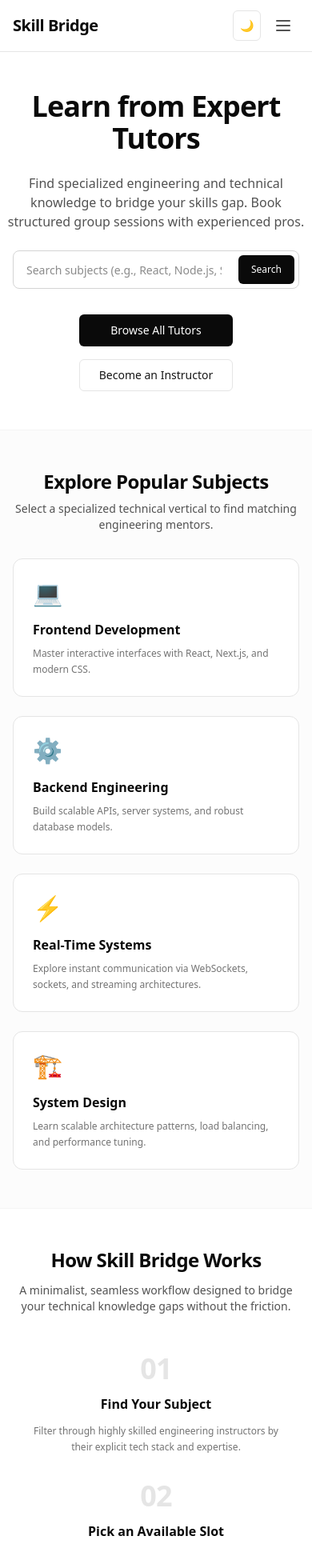
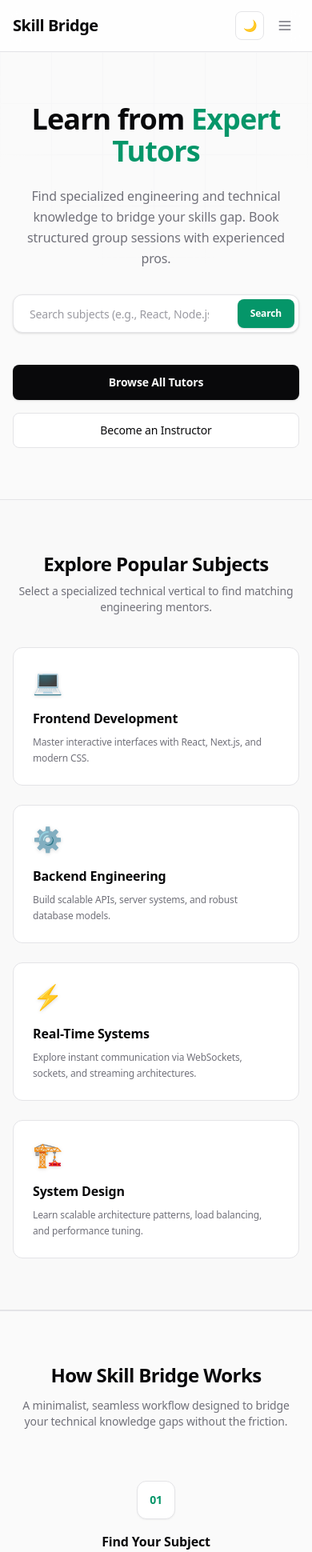
Before and after one commit to Sani-Mohibur/skill-bridge, a Next.js app: page / in a window 390 px wide. Shown: the top 1940 px of the page at 80% size. Built offline with nearby package versions, Linux system fonts and the light colour scheme.

Commit message:
feat: enhance theming support and improve UI components with new styles

```diff
--- a/src/app/globals.css
+++ b/src/app/globals.css
@@ -1,34 +1,82 @@
 @import "tailwindcss";
 
 @theme {
+  /* Core Canvas Tokens */
   --color-background: var(--background);
   --color-foreground: var(--foreground);
+
+  /* Semantic Layer Tokens */
+  --color-card: var(--card);
+  --color-card-border: var(--card-border);
+  --color-muted-surface: var(--muted-surface);
+  --color-muted-text: var(--muted-text);
+
+  /* Sophisticated Interactive Accents */
+  --color-brand-accent: var(--brand-accent);
+  --color-brand-hover: var(--brand-hover);
+  --color-input-focus: var(--input-focus);
 }
 
 :root {
-  --background: #ffffff;
-  --foreground: #0a0a0a;
+  /* Premium Minimalist Light Mode */
+  --background: #fafafa; /* Luxurious gallery off-white */
+  --foreground: #09090b; /* Strict obsidian charcoal for high-end text */
+
+  --card: #ffffff; /* Pure crisp floating cards */
+  --card-border: #e4e4e7; /* Razor-thin subtle border structure */
+
+  --muted-surface: #f4f4f5; /* Soft contrasting section background rows */
+  --muted-text: #71717a; /* Calmed metadata tracking gray */
+
+  --brand-accent: #059669; /* Sharp Engineering Emerald */
+  --brand-hover: #047857; /* Deep tactile emerald feedback */
+  --input-focus: #09090b;
 }
 
-@media (prefers-color-scheme: dark) {
-  :root {
-    --background: #0a0a0a;
-    --foreground: #ffffff;
-  }
+.dark {
+  /* Elite Engineering Dark Mode */
+  --background: #09090b; /* True technical matte midnight */
+  --foreground: #f4f4f5; /* Crisp industrial silver prose */
+
+  --card: #141417; /* Low-lit micro-elevated containers */
+  --card-border: #232326; /* Ghostly fine framework outlines */
+
+  --muted-surface: #18181b; /* Dark contrast section anchors */
+  --muted-text: #9a9a14; /* Highly legible steel secondary font gray */
+
+  --brand-accent: #10b981; /* Vivid luminous electronic green */
+  --brand-hover: #34d399; /* Vibrant accent reaction flare */
+  --input-focus: #f4f4f5;
 }
 
-/* Explicit data-theme toggle fallback */
-[data-theme="dark"] {
-  --background: #0a0a0a;
-  --foreground: #ffffff;
-}
-
-[data-theme="light"] {
-  --background: #ffffff;
-  --foreground: #0a0a0a;
+@layer base {
+  * {
+    /* Fluid micro-interactions across the entire application workspace */
+    transition-property:
+      background-color, border-color, text-color, fill, stroke, box-shadow;
+    transition-timing-function: cubic-bezier(
+      0.16,
+      1,
+      0.3,
+      1
+    ); /* Premium ease-out exponential */
+    transition-duration: 250ms;
+    box-sizing: border-box;
   }
 
   body {
     background-color: var(--background);
     color: var(--foreground);
+    font-feature-settings:
+      "ss01", "ss03", "cv02", "cv11"; /* Elite geometry alignment for Geist typography */
+    -webkit-font-smoothing: antialiased;
+    -moz-osx-font-smoothing: grayscale;
+    letter-spacing: -0.01em; /* Tight high-end look */
   }
+
+  /* Custom text highlighting shade to match brand */
+  ::selection {
+    background-color: rgba(16, 185, 129, 0.15);
+    color: var(--foreground);
+  }
+}
--- a/src/app/layout.tsx
+++ b/src/app/layout.tsx
@@ -27,9 +27,9 @@ export default function RootLayout({
   return (
     <html
       lang="en"
-      className={`${geistSans.variable} ${geistMono.variable} h-full antialiased`}
+      className={`${geistSans.variable} ${geistMono.variable} h-full`}
     >
-      <body className="min-h-full flex flex-col bg-background text-foreground transition-colors duration-200">
+      <body className="min-h-full flex flex-col">
         <ThemeProvider>{children}</ThemeProvider>
       </body>
     </html>
--- a/src/components/home/FeaturedCategories.tsx
+++ b/src/components/home/FeaturedCategories.tsx
@@ -40,14 +40,14 @@ const POPULAR_CATEGORIES: CategoryCard[] = [
 
 export default function FeaturedCategories() {
   return (
-    <section className="w-full py-12 border-t border-neutral-100 bg-neutral-50/50">
+    <section className="w-full py-16 md:py-20 border-y border-card-border bg-muted-surface/30">
       <div className="max-w-7xl mx-auto px-4 sm:px-6 lg:px-8">
         {/* Section Heading */}
-        <div className="text-center md:text-left mb-8">
-          <h2 className="text-2xl font-bold tracking-tight text-neutral-950 sm:text-3xl">
+        <div className="text-center md:text-left mb-10">
+          <h2 className="text-2xl font-extrabold tracking-tight text-foreground sm:text-3xl">
             Explore Popular Subjects
           </h2>
-          <p className="mt-2 text-sm text-neutral-600">
+          <p className="mt-2 text-sm text-muted-text">
             Select a specialized technical vertical to find matching engineering
             mentors.
           </p>
@@ -59,13 +59,18 @@ export default function FeaturedCategories() {
             <Link
               key={category.slug}
               href={`/tutors?category=${category.slug}`}
-              className="group block p-6 rounded-xl border border-neutral-200 bg-white hover:border-neutral-950 hover:shadow-sm transition-all duration-200"
+              className="group block p-6 rounded-xl border border-card-border bg-card hover:border-brand-accent/50 hover:shadow-md hover:shadow-brand-accent/5 transition-all duration-300 relative overflow-hidden"
             >
-              <div className="text-3xl mb-4">{category.icon}</div>
-              <h3 className="text-base font-semibold text-neutral-950 group-hover:text-neutral-950">
+              {/* Subtle top accent bar that lights up on hover */}
+              <div className="absolute top-0 left-0 right-0 h-[2px] bg-brand-accent scale-x-0 group-hover:scale-x-100 transition-transform duration-300 origin-left" />
+
+              <div className="text-3xl mb-4 filter drop-shadow-sm group-hover:scale-110 transition-transform duration-300 inline-block">
+                {category.icon}
+              </div>
+              <h3 className="text-base font-bold text-foreground transition-colors">
                 {category.title}
               </h3>
-              <p className="mt-2 text-xs leading-relaxed text-neutral-500">
+              <p className="mt-2 text-xs leading-relaxed text-muted-text">
                 {category.description}
               </p>
             </Link>
--- a/src/components/home/Hero.tsx
+++ b/src/components/home/Hero.tsx
@@ -1,49 +1,47 @@
 "use client";
 
 import { useState } from "react";
-import Link from "next/link";
 
 export default function Hero() {
   const [searchQuery, setSearchQuery] = useState("");
 
   const handleSearchSubmit = (e: React.FormEvent) => {
     e.preventDefault();
-    // Search routing logic will go here once the search page is live
     if (searchQuery.trim()) {
       window.location.href = `/tutors?search=${encodeURIComponent(searchQuery.trim())}`;
     }
   };
 
   return (
-    <section className="w-full py-12 md:py-20 lg:py-24 bg-white">
-      <div className="flex flex-col items-center text-center max-w-3xl mx-auto space-y-6 md:space-y-8">
+    <section className="w-full py-16 md:py-24 lg:py-28 bg-background relative overflow-hidden">
+      {/* Dynamic ambient grid overlay decoration for an engineering feel */}
+      <div className="absolute inset-0 bg-[linear-gradient(to_right,var(--color-card-border)_1px,transparent_1px),linear-gradient(to_bottom,var(--color-card-border)_1px,transparent_1px)] bg-[size:4rem_4rem] [mask-image:radial-gradient(ellipse_60%_50%_at_50%_0%,#000_70%,transparent_100%)] opacity-[0.15] dark:opacity-[0.07] pointer-events-none" />
+
+      <div className="flex flex-col items-center text-center max-w-4xl mx-auto space-y-6 md:space-y-8 relative z-10 px-4">
         {/* Main Headline */}
-        <h1 className="text-4xl font-extrabold tracking-tight text-neutral-950 sm:text-5xl md:text-6xl">
-          Learn from Expert Tutors
+        <h1 className="text-4xl font-extrabold tracking-tight text-foreground sm:text-5xl md:text-6xl max-w-3xl leading-[1.1]">
+          Learn from <span className="text-brand-accent">Expert Tutors</span>
         </h1>
 
         {/* Supporting Subtitle */}
-        <p className="max-w-xl text-base md:text-lg text-neutral-600">
+        <p className="max-w-xl text-base md:text-lg text-muted-text leading-relaxed">
           Find specialized engineering and technical knowledge to bridge your
           skills gap. Book structured group sessions with experienced pros.
         </p>
 
         {/* Search Input Box */}
-        <form
-          onSubmit={handleSearchSubmit}
-          className="w-full max-w-lg px-4 sm:px-0"
-        >
-          <div className="relative flex items-center">
+        <form onSubmit={handleSearchSubmit} className="w-full max-w-lg pt-2">
+          <div className="relative flex items-center group">
             <input
               type="text"
               placeholder="Search subjects (e.g., React, Node.js, Systems)..."
               value={searchQuery}
               onChange={(e) => setSearchQuery(e.target.value)}
-              className="w-full h-12 pl-4 pr-24 rounded-lg border border-neutral-300 text-sm focus:outline-none focus:border-neutral-950 text-neutral-900 transition-colors"
+              className="w-full h-12 pl-5 pr-28 rounded-xl border border-card-border bg-card text-sm text-foreground placeholder:text-muted-text/70 focus:outline-none focus:border-brand-accent focus:ring-4 focus:ring-brand-accent/10 transition-all shadow-sm"
             />
             <button
               type="submit"
-              className="absolute right-1.5 h-9 inline-flex items-center justify-center rounded-md bg-neutral-950 px-4 text-xs font-medium text-white hover:bg-neutral-800 transition-colors"
+              className="absolute right-1.5 h-9 inline-flex items-center justify-center rounded-lg bg-brand-accent px-4 text-xs font-semibold text-white hover:bg-brand-hover active:scale-[0.97] transition-all cursor-pointer shadow-sm"
             >
               Search
             </button>
@@ -51,19 +49,19 @@ export default function Hero() {
         </form>
 
         {/* Call to Actions */}
-        <div className="flex flex-col sm:flex-row items-center gap-4 pt-2">
-          <Link
+        <div className="flex flex-col sm:flex-row items-center gap-4 pt-4 w-full sm:w-auto justify-center">
+          <a
             href="/tutors"
-            className="inline-flex h-10 items-center justify-center rounded-md bg-neutral-950 px-6 text-sm font-medium text-white hover:bg-neutral-800 transition-colors w-full sm:w-auto"
+            className="inline-flex h-11 items-center justify-center rounded-lg bg-foreground text-background px-6 text-sm font-semibold hover:opacity-90 active:scale-[0.98] transition-all w-full sm:w-auto shadow-sm"
           >
             Browse All Tutors
-          </Link>
-          <Link
+          </a>
+          <a
             href="/register?role=tutor"
-            className="inline-flex h-10 items-center justify-center rounded-md border border-neutral-200 bg-white px-6 text-sm font-medium text-neutral-900 hover:bg-neutral-50 transition-colors w-full sm:w-auto"
+            className="inline-flex h-11 items-center justify-center rounded-lg border border-card-border bg-card px-6 text-sm font-medium text-foreground hover:bg-muted-surface active:scale-[0.98] transition-all w-full sm:w-auto"
           >
             Become an Instructor
-          </Link>
+          </a>
         </div>
       </div>
     </section>
--- a/src/components/home/HowItWorks.tsx
+++ b/src/components/home/HowItWorks.tsx
@@ -29,39 +29,46 @@ export default function HowItWorks() {
   return (
     <section
       id="how-it-works"
-      className="w-full py-12 md:py-20 border-t border-neutral-100 bg-white scroll-mt-16"
+      className="w-full py-16 md:py-24 border-t border-card-border bg-background scroll-mt-16"
     >
       <div className="max-w-7xl mx-auto px-4 sm:px-6 lg:px-8">
         {/* Section Title */}
-        <div className="text-center max-w-2xl mx-auto mb-12 md:mb-16">
-          <h2 className="text-2xl font-bold tracking-tight text-neutral-950 sm:text-3xl">
+        <div className="text-center max-w-2xl mx-auto mb-16 md:mb-20">
+          <h2 className="text-2xl font-extrabold tracking-tight text-foreground sm:text-3xl">
             How Skill Bridge Works
           </h2>
-          <p className="mt-3 text-sm text-neutral-600">
+          <p className="mt-3 text-sm text-muted-text">
             A minimalist, seamless workflow designed to bridge your technical
             knowledge gaps without the friction.
           </p>
         </div>
 
-        {/* Steps Grid */}
-        <div className="grid grid-cols-1 md:grid-cols-3 gap-8 relative">
+        {/* Steps Grid Layout */}
+        <div className="grid grid-cols-1 md:grid-cols-3 gap-12 relative">
           {STEPS.map((step, index) => (
             <div
               key={step.number}
-              className="relative flex flex-col items-center md:items-start text-center md:text-left space-y-3"
+              className="relative flex flex-col items-center md:items-start text-center md:text-left space-y-4 group"
             >
+              {/* Premium Subtle Horizontal Desktop Connector Line */}
+              {index < STEPS.length - 1 && (
+                <div className="hidden md:block absolute top-6 left-[calc(2rem+24px)] w-[calc(100%-2rem-32px)] h-[1px] bg-gradient-to-r from-card-border via-card-border/50 to-transparent z-0" />
+              )}
+
               {/* Step Number Badge */}
-              <div className="text-4xl font-extrabold text-neutral-200 select-none tracking-tight">
+              <div className="w-12 h-12 rounded-xl border border-card-border bg-card flex items-center justify-center text-sm font-extrabold text-brand-accent shadow-xs group-hover:border-brand-accent/30 group-hover:shadow-sm transition-all duration-300 z-10">
                 {step.number}
               </div>
 
               {/* Step Content */}
-              <h3 className="text-base font-semibold text-neutral-950">
-                {step.title}
-              </h3>
-              <p className="text-xs leading-relaxed text-neutral-500 max-w-xs md:max-w-none">
-                {step.description}
-              </p>
+              <div className="space-y-1.5">
+                <h3 className="text-base font-bold text-foreground">
+                  {step.title}
+                </h3>
+                <p className="text-xs leading-relaxed text-muted-text max-w-xs md:max-w-none">
+                  {step.description}
+                </p>
+              </div>
             </div>
           ))}
         </div>
--- a/src/components/layout/Navbar.tsx
+++ b/src/components/layout/Navbar.tsx
@@ -12,14 +12,14 @@ export default function Navbar() {
   const isLoggedIn = false;
 
   return (
-    <nav className="w-full border-b border-neutral-200 bg-white sticky top-0 z-50">
+    <nav className="w-full border-b border-card-border bg-card/80 backdrop-blur-md sticky top-0 z-50">
       <div className="max-w-7xl mx-auto px-4 sm:px-6 lg:px-8">
         <div className="flex justify-between h-16 items-center">
           {/* Logo */}
           <div className="flex-shrink-0">
             <Link
               href="/"
-              className="text-xl font-bold tracking-tight text-neutral-950"
+              className="text-xl font-extrabold tracking-tight text-foreground hover:text-brand-accent transition-colors"
             >
               Skill Bridge
             </Link>
@@ -29,19 +29,19 @@ export default function Navbar() {
           <div className="hidden md:flex items-center space-x-8">
             <Link
               href="/tutors"
-              className="text-sm font-medium text-neutral-600 hover:text-neutral-950 transition-colors"
+              className="text-sm font-medium text-muted-text hover:text-foreground transition-colors"
             >
               Find Tutors
             </Link>
             <Link
               href="#how-it-works"
-              className="text-sm font-medium text-neutral-600 hover:text-neutral-950 transition-colors"
+              className="text-sm font-medium text-muted-text hover:text-foreground transition-colors"
             >
               How It Works
             </Link>
             <Link
               href="/register?role=tutor"
-              className="text-sm font-medium text-neutral-600 hover:text-neutral-950 transition-colors"
+              className="text-sm font-medium text-muted-text hover:text-foreground transition-colors"
             >
               Become a Tutor
             </Link>
@@ -52,7 +52,7 @@ export default function Navbar() {
             {/* Theme Toggle Button */}
             <button
               onClick={toggleTheme}
-              className="p-2 rounded-md border border-neutral-200 dark:border-neutral-800 text-neutral-600 dark:text-neutral-400 hover:bg-neutral-50 dark:hover:bg-neutral-900 transition-colors text-sm"
+              className="w-9 h-9 flex items-center justify-center rounded-lg border border-card-border bg-card text-foreground hover:bg-muted-surface active:scale-[0.95] transition-all cursor-pointer text-sm"
               aria-label="Toggle theme"
             >
               {theme === "light" ? "🌙" : "☀️"}
@@ -60,13 +60,13 @@ export default function Navbar() {
 
             <Link
               href="/login"
-              className="text-sm font-medium text-neutral-600 hover:text-neutral-950 transition-colors"
+              className="text-sm font-medium text-muted-text hover:text-foreground transition-colors"
             >
               Log In
             </Link>
             <Link
               href="/register"
-              className="inline-flex h-9 items-center justify-center rounded-md bg-neutral-950 px-4 py-2 text-sm font-medium text-white hover:bg-neutral-800 transition-colors"
+              className="inline-flex h-9 items-center justify-center rounded-lg bg-foreground text-background px-4 text-sm font-semibold hover:opacity-90 active:scale-[0.97] transition-all"
             >
               Sign Up
             </Link>
@@ -76,17 +76,17 @@ export default function Navbar() {
           <div className="flex md:hidden items-center space-x-2">
             <button
               onClick={toggleTheme}
-              className="p-2 rounded-md border border-neutral-200 dark:border-neutral-800 text-neutral-600 dark:text-neutral-400 text-sm"
+              className="w-9 h-9 flex items-center justify-center rounded-lg border border-card-border bg-card text-foreground text-sm cursor-pointer"
             >
               {theme === "light" ? "🌙" : "☀️"}
             </button>
             <button
               onClick={() => setIsOpen(!isOpen)}
-              className="inline-flex items-center justify-center p-2 rounded-md text-neutral-600 hover:text-neutral-950 focus:outline-none"
+              className="inline-flex items-center justify-center p-2 rounded-lg text-muted-text hover:text-foreground hover:bg-muted-surface focus:outline-none cursor-pointer transition-colors"
               aria-label="Toggle menu"
             >
               <svg
-                className="h-6 w-6"
+                className="h-5 w-5"
                 fill="none"
                 viewBox="0 0 24 24"
                 stroke="currentColor"
@@ -114,40 +114,40 @@ export default function Navbar() {
 
       {/* Mobile Drawer Dropdown */}
       {isOpen && (
-        <div className="md:hidden border-b border-neutral-200 bg-white px-4 pt-2 pb-4 space-y-2">
+        <div className="md:hidden border-b border-card-border bg-card px-4 pt-2 pb-5 space-y-1 shadow-md">
           <Link
             href="/tutors"
             onClick={() => setIsOpen(false)}
-            className="block px-3 py-2 rounded-md text-base font-medium text-neutral-600 hover:bg-neutral-50 hover:text-neutral-950"
+            className="block px-3 py-2.5 rounded-lg text-base font-medium text-muted-text hover:bg-muted-surface hover:text-foreground transition-all"
           >
             Find Tutors
           </Link>
           <Link
             href="#how-it-works"
             onClick={() => setIsOpen(false)}
-            className="block px-3 py-2 rounded-md text-base font-medium text-neutral-600 hover:bg-neutral-50 hover:text-neutral-950"
+            className="block px-3 py-2.5 rounded-lg text-base font-medium text-muted-text hover:bg-muted-surface hover:text-foreground transition-all"
           >
             How It Works
           </Link>
           <Link
             href="/register?role=tutor"
             onClick={() => setIsOpen(false)}
-            className="block px-3 py-2 rounded-md text-base font-medium text-neutral-600 hover:bg-neutral-50 hover:text-neutral-950"
+            className="block px-3 py-2.5 rounded-lg text-base font-medium text-muted-text hover:bg-muted-surface hover:text-foreground transition-all"
           >
             Become a Tutor
           </Link>
-          <div className="pt-4 border-t border-neutral-200 flex flex-col space-y-2">
+          <div className="pt-4 mt-2 border-t border-card-border flex flex-col space-y-2">
             <Link
               href="/login"
               onClick={() => setIsOpen(false)}
-              className="block text-center px-3 py-2 rounded-md text-base font-medium text-neutral-600 hover:bg-neutral-50"
+              className="block text-center px-3 py-2.5 rounded-lg text-base font-medium text-muted-text hover:bg-muted-surface transition-all"
             >
               Log In
             </Link>
             <Link
               href="/register"
               onClick={() => setIsOpen(false)}
-              className="block text-center px-3 py-2 rounded-md text-base font-medium bg-neutral-950 text-white hover:bg-neutral-800"
+              className="block text-center px-3 py-2.5 rounded-lg text-base font-semibold bg-foreground text-background shadow-xs active:scale-[0.98] transition-all"
             >
               Sign Up
             </Link>
```
Also changed, not shown: src/components/home/CallToAction.tsx (+10 -7 lines), src/components/layout/Footer.tsx (+5 -5 lines), src/context/ThemeContext.tsx (+13 -7 lines). Lines whose indentation alone changed are shown as unchanged.
